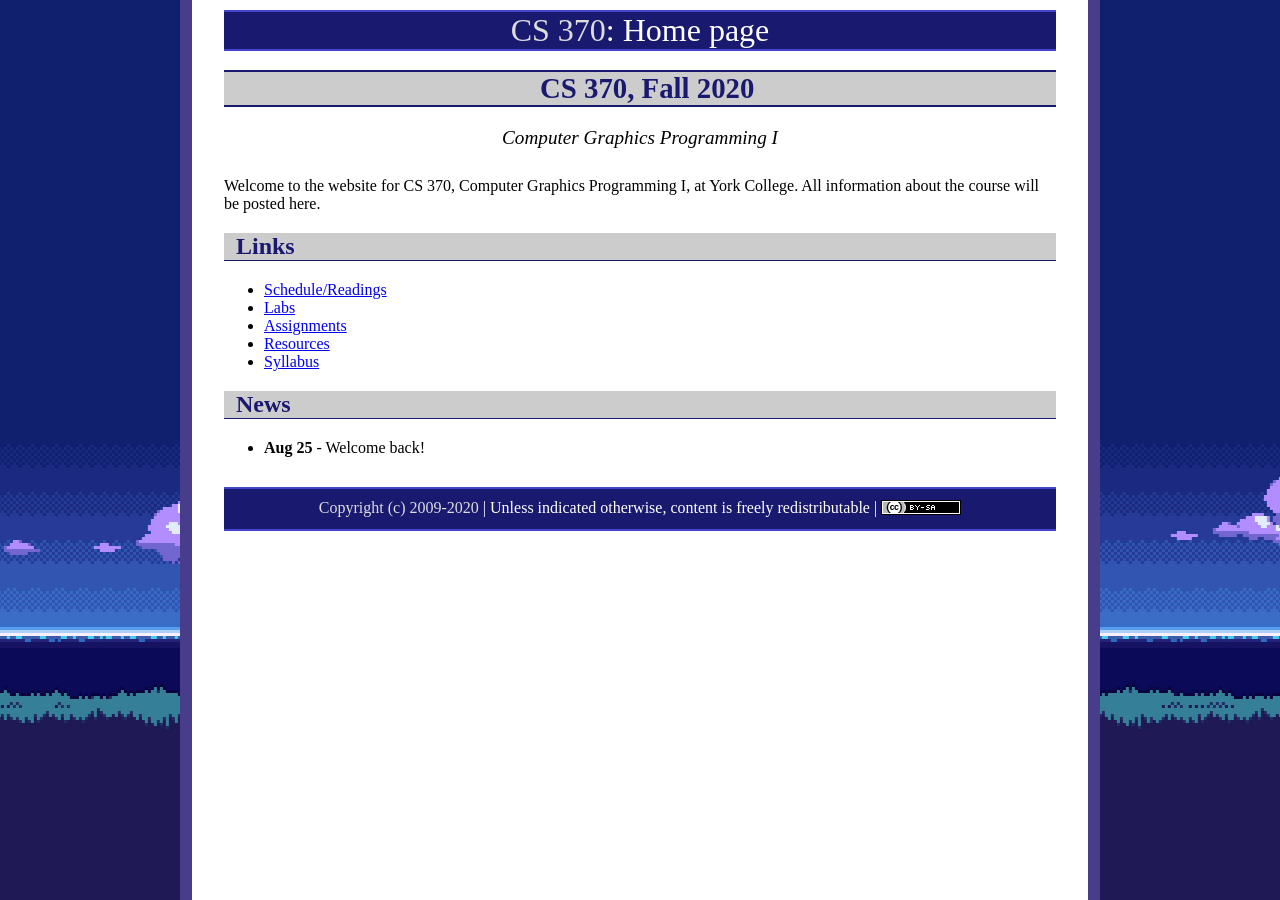
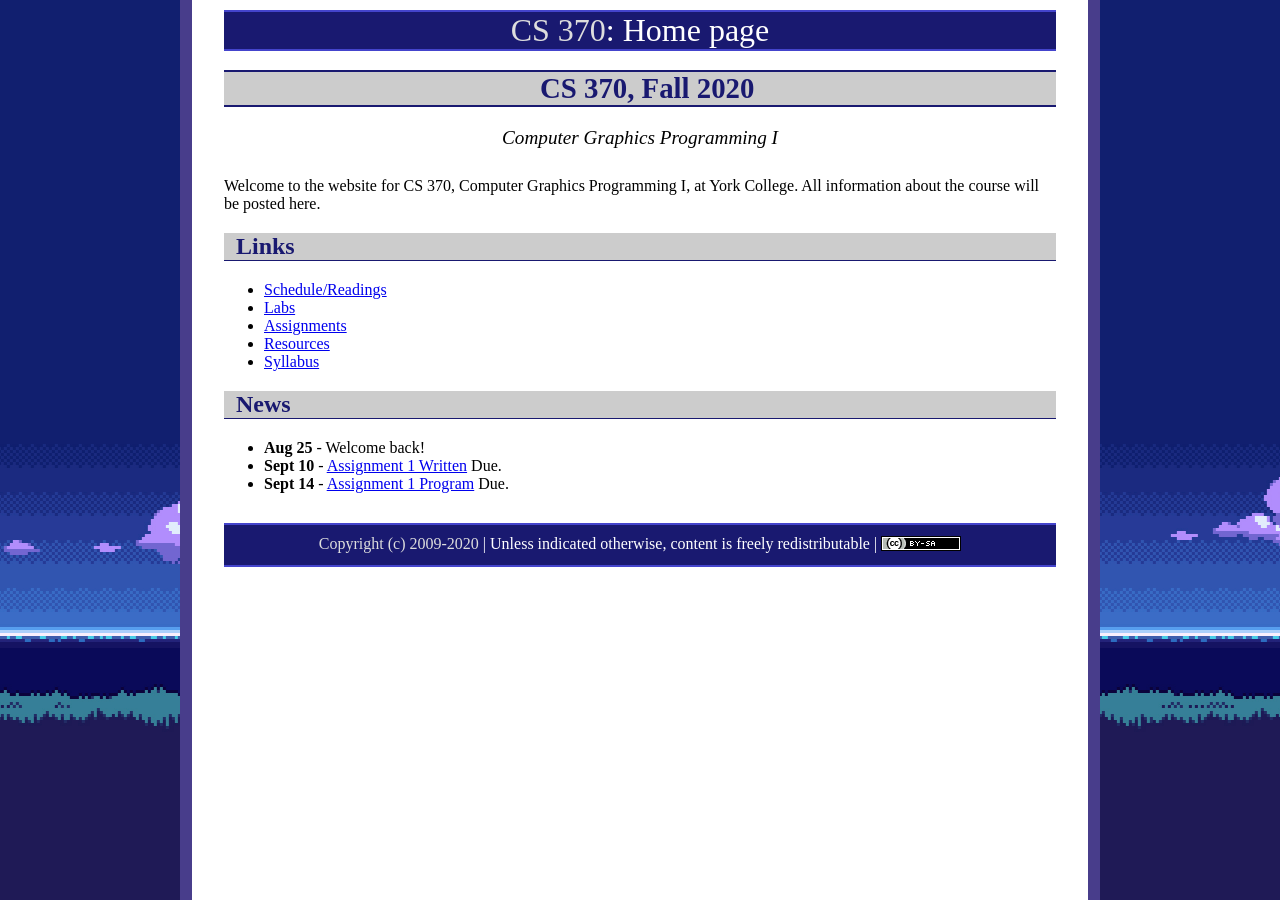
Before and after one commit to ycpcs/cs370-fall2020, a Jekyll site: the page built from index.md, in a window 1280 px wide. Built offline with Jekyll 4.4.1, drawn with Linux system fonts in a browser that asks for light colours.

Commit message:
update assign01
update assign01

```diff
--- a/index.md
+++ b/index.md
@@ -19,6 +19,8 @@ Welcome to the website for CS 370, Computer Graphics Programming I, at York Coll
 
 ## News
 * **Aug 25** - Welcome back!
+* **Sept 10** - [Assignment 1 Written](assign/assign01.html) Due.
+* **Sept 14** - [Assignment 1 Program](assign/assign01.html) Due.
 
 <!--
 * **Sept 12** - [Assignment 1](assign/assign01.html)  (Don Quixote) Due.
```
Also changed, not shown: assign/index.md (+1 -1 lines).
